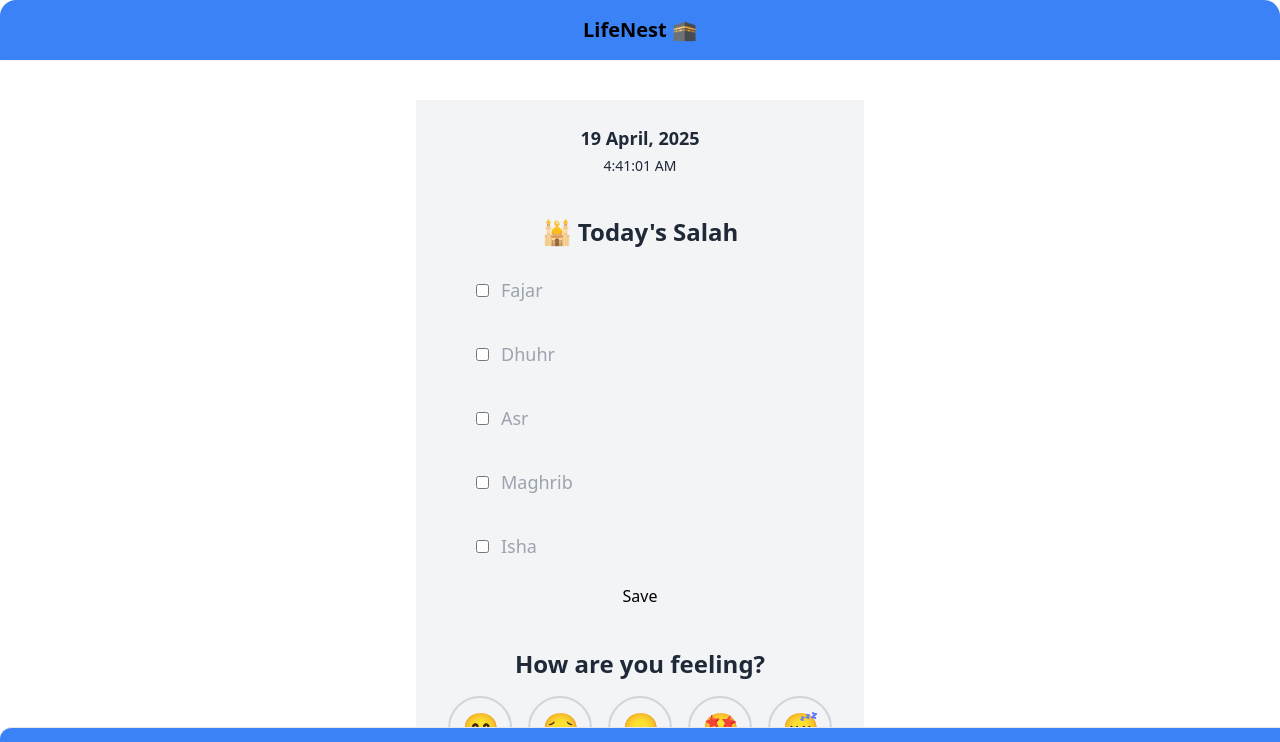
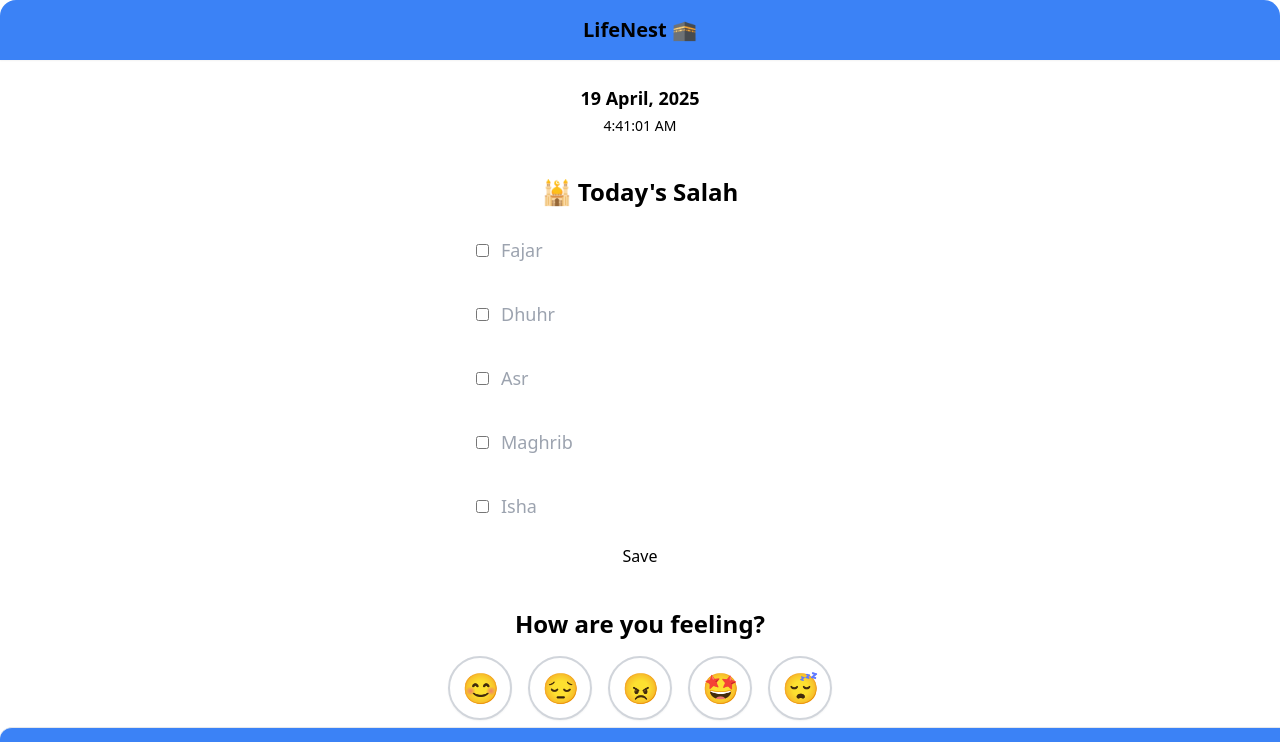
Before and after one commit to abubakar308/lifenest-client-site, a React (Vite) app: page / in a window 1280 px wide. Shown: the top 742 px of the page. Built offline with nearby package versions, Linux system fonts and the light colour scheme; no server answers.

Commit message:
fix: dark and light mode problem fix

```diff
--- a/src/MainLayout/MainLayout.jsx
+++ b/src/MainLayout/MainLayout.jsx
@@ -11,7 +11,7 @@ const MainLayout = () => {
 
         {/* Main Content */}
         <main className="flex-grow">
-          <div className="max-w-md mx-auto my-10">
+          <div className="max-w-md mx-auto">
             <Outlet />
           </div>
         </main>
--- a/src/conponents/DailyGoals.jsx
+++ b/src/conponents/DailyGoals.jsx
@@ -19,7 +19,7 @@ const DailyGoals = () => {
 
   return (
     <div className="max-w-md mx-auto m-10 mt-4 text-center">
-      <h2 className="text-2xl font-bold text-gray-800 mb-4">🎯 Daily Goals</h2>
+      <h2 className="text-2xl font-bold mb-4">🎯 Daily Goals</h2>
 
       <div className="space-y-3">
         {goalsList.map((goal, index) => (
@@ -29,7 +29,7 @@ const DailyGoals = () => {
               ${
                 goals.includes(goal)
                   ? "bg-green-100 text-green-800 border-green-300"
-                  : "hover:bg-gray-100 border-gray-300"
+                  : "border-gray-300"
               }`}
           >
             <input
--- a/src/conponents/MoodSelector.jsx
+++ b/src/conponents/MoodSelector.jsx
@@ -13,7 +13,7 @@ const MoodSelector = () => {
 
   return (
     <div className="text-center mt-4">
-      <h2 className="text-2xl font-bold text-gray-800 mb-4">How are you feeling?</h2>
+      <h2 className="text-2xl font-bold mb-4">How are you feeling?</h2>
       <div className="flex justify-center gap-4 flex-wrap">
         {moods.map((mood, i) => (
           <button
--- a/src/conponents/Navbar.jsx
+++ b/src/conponents/Navbar.jsx
@@ -18,8 +18,8 @@ const Navbar = () => {
             to={to}
             className={`flex flex-col items-center px-3 py-1 rounded-lg transition ${
               location.pathname === to
-                ? "text-blue-600 font-semibold"
-                : "text-gray-500 hover:text-blue-500"
+                ? "text-green-400 font-semibold"
+                : "hover:text-green-400"
             }`}
           >
             <span>{icon}</span>
--- a/src/conponents/SalahTraker.jsx
+++ b/src/conponents/SalahTraker.jsx
@@ -51,7 +51,7 @@ const SalahTraker = () => {
 
   return (
     <div className="p-4 max-w-sm mx-auto mt-4">
-      <h2 className="text-2xl font-bold text-center text-gray-800 mb-4">🕌 Today's Salah</h2>
+      <h2 className="text-2xl font-bold text-center mb-4">🕌 Today's Salah</h2>
       <form onSubmit={handleSubmit(onSubmit)} className="space-y-3">
         {["fajar", "dhuhr", "asr", "maghrib", "isha"].map((salah) => (
           <label
--- a/src/pages/Dashboar.jsx
+++ b/src/pages/Dashboar.jsx
@@ -18,12 +18,12 @@ const date = today.getDate();
 const currentDate = `${date} ${monthName}, ${year}`; // Example: 24 April, 2025
 
 return (
-  <div className="max-w-md mx-auto p-6 bg-gray-100 space-y-6">
+  <div className="max-w-md mx-auto p-6 space-y-6">
 
     {/* Header with Date and Time */}
     <header className="flex flex-col items-center gap-1">
-      <p className="text-lg font-semibold text-gray-800">{currentDate}</p>
-      <p className="text-sm text-gray-800">{time}</p>
+      <p className="text-lg font-semibold">{currentDate}</p>
+      <p className="text-sm">{time}</p>
     </header>
 
      {/* Salah Tracker */}
--- a/src/pages/Journal.jsx
+++ b/src/pages/Journal.jsx
@@ -12,8 +12,8 @@ const Journal = () => {
   };
 
   return (
-    <div className="max-w-lg mx-auto bg-white p-6 mt-6 shadow-lg rounded-xl">
-      <h2 className="text-2xl font-bold mb-4 text-center text-gray-800">📝 Daily Journal</h2>
+    <div className="max-w-lg mx-auto p-6 mt-6 rounded-xl">
+      <h2 className="text-2xl font-bold mb-4 text-center">📝 Daily Journal</h2>
 
       <textarea
         rows="8"
--- a/src/pages/Profile.jsx
+++ b/src/pages/Profile.jsx
@@ -36,20 +36,20 @@ const Profile = () => {
     }, [user]);
 
     return (
-        <div className="text-2xl p-4 max-w-md mx-auto space-y-6">
+        <div className="text-2xl p-4 mb-8 max-w-md mx-auto">
 
   {/* Profile Card */}
   <div className="flex justify-between items-center flex-wrap gap-2">
     <div>
-      <h2 className="text-xl font-semibold text-gray-800 flex items-center gap-2">
+      <h2 className="text-xl font-semibold flex items-center gap-2">
          {user?.displayName}
       </h2>
-      <p className="text-sm text-gray-500">{user?.email}</p>
+      <p className="text-sm">{user?.email}</p>
     </div>
 
     <button
       onClick={handleLogout}
-      className="bg-red-600 text-white px-4 py-2 rounded hover:bg-red-700 transition"
+      className="bg-red-600 px-4 py-2 rounded hover:bg-red-700 transition"
     >
       Logout
     </button>
@@ -57,17 +57,17 @@ const Profile = () => {
 
         <SalahStreakMessage salahData={salahData} />
 
-        <h2 className="text-2xl font-semibold mb-2 text-center text-gray-400">🕌 Salah Tracker History</h2>
+        <h2 className="text-2xl font-semibold mb-2 text-center">🕌 Salah Tracker History</h2>
 
         {loading ? (
-          <p className="text-center text-gray-400 text-base animate-pulse">Loading salah records...</p>
+          <p className="text-center text-base animate-pulse">Loading salah records...</p>
         ) : salahData?.length > 0 ? (
           salahData.map((salah) => (
             <div
               key={salah._id}
               className="p-4 space-y-3"
             >
-              <p className="text-lg font-bold text-gray-700">📅 {salah?.date}</p>
+              <p className="text-lg font-bold">📅 {salah?.date}</p>
 
               <div className="flex flex-col gap-2">
                 {Object.entries(salah?.salahData || {}).map(([name, done]) => (
```
